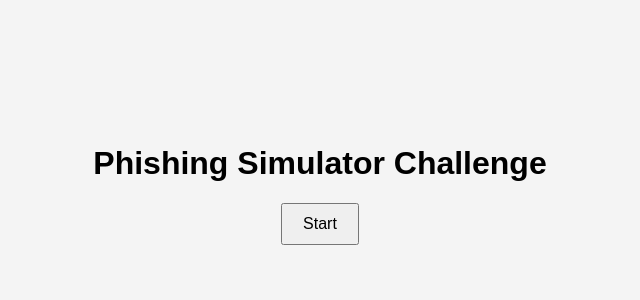
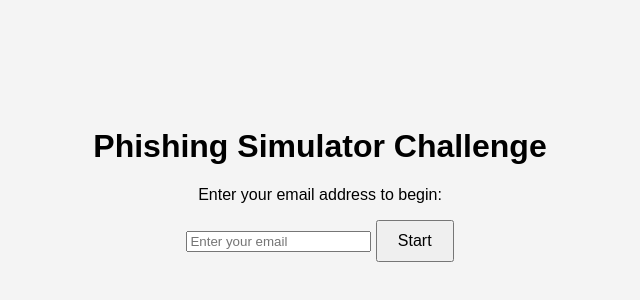
Before and after one commit to nvient/SpotThePhish, a plain HTML site: page index.html in a window 1280 px wide. Shown: the part 216-516 px from the top of the page, without its empty margins (320-960 px from the left). Drawn offline with Linux system fonts and the light colour scheme.

Commit message:
Update index.html

```diff
--- a/index.html
+++ b/index.html
@@ -11,6 +11,8 @@
         <!-- Start Screen -->
         <div id="start-screen" style="display: block;">
             <h1>Phishing Simulator Challenge</h1>
+            <p>Enter your email address to begin:</p>
+            <input type="email" id="email-input" placeholder="Enter your email" required>
             <button id="start-button">Start</button>
         </div>
 
```
